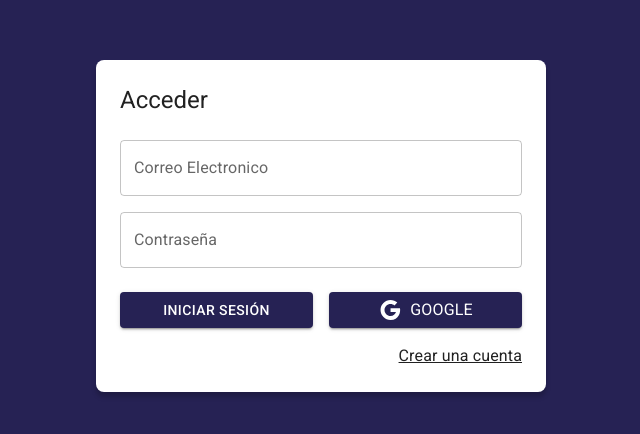
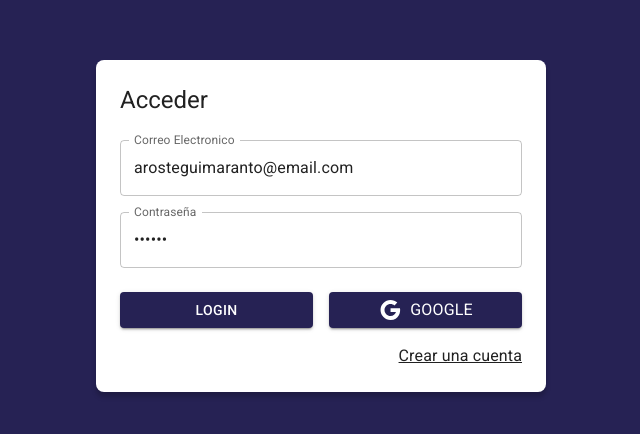
Before and after one commit to arosteguimaranto/Journal-App, a React (Vite) app: page /auth/login in a window 1280 px wide. Shown: the part 174-608 px from the top of the page, without its empty margins (319-959 px from the left). Built offline with nearby package versions, Linux system fonts and the light colour scheme.

Commit message:
Manejo del formulario de login

```diff
--- a/src/auth/pages/LoginPage.jsx
+++ b/src/auth/pages/LoginPage.jsx
@@ -2,19 +2,46 @@
 import { Button, Grid, TextField, Typography, Link } from '@mui/material'
 import { Google } from '@mui/icons-material'
 import { AuthLayout } from '../layout/AuthLayout';
+import { useForm } from '../../hooks';
+import { useDispatch } from 'react-redux'
+import { checkingAuthentication, startGoogleSignIn } from '../../store/auth/thunks';
+
 
 export const LoginPage = () => {
+
+
+  const dispatch = useDispatch();
+  const { email, password, onInputChange } = useForm({
+    email: 'arosteguimaranto@email.com',
+    password: '123456',
+  });
+
+  const onSubmit = (event) => {
+    event.preventDefault();
+
+    console.log({ email, password });
+    dispatch(checkingAuthentication());
+  }
+
+  const onGoogleSignIn = () => {
+    console.log('onGoogleSignIn')
+    dispatch(startGoogleSignIn());
+  }
+
   return (
     <AuthLayout title='Acceder' >
-    <form>
+      <form onSubmit={onSubmit}>
         <Grid container>
           <Grid item xs={12} sx={{ mt: 2 }}>
 
             <TextField
               label="Correo Electronico"
               type="email"
-          placeholder='correo@google.com'
+              placeholder="correo@google.com"
               fullWidth
+              name="email"
+              value={email}
+              onChange={onInputChange}
             />
           </Grid>
 
@@ -24,6 +51,9 @@
               type="password"
               placeholder='password'
               fullWidth
+              name="email"
+              value={password}
+              onChange={onInputChange}
             />
           </Grid>
 
@@ -31,13 +61,17 @@
             container
             spacing={2} sx={{ mb: 2, mt: 1 }}>
             <Grid item xs={12} sm={6}>
-          <Button variant='contained' fullWidth>
-            Iniciar Sesión
+              <Button type="submit" variant='contained' fullWidth>
+                Login
               </Button>
             </Grid>
 
             <Grid item xs={12} sm={6}>
-        <Button variant='contained' fullWidth>
+              <Button
+                variant='contained'
+                fullWidth
+                onClick={onGoogleSignIn}
+              >
                 <Google />
                 <Typography sx={{ ml: 1 }}> Google </Typography>
               </Button>
--- /dev/null
+++ b/src/hooks/index.js
@@ -0,0 +1 @@
+export * from  './useForm';
--- /dev/null
+++ b/src/hooks/useForm.js
@@ -0,0 +1,25 @@
+import { useState } from 'react';
+
+export const useForm = ( initialForm = {} ) => {
+
+    const [ formState, setFormState ] = useState( initialForm );
+
+    const onInputChange = ({ target }) => {
+        const { name, value } = target;
+        setFormState({
+            ...formState,
+            [ name ]: value
+        });
+    }
+
+    const onResetForm = () => {
+        setFormState( initialForm );
+    }
+
+    return {
+        ...formState,
+        formState,
+        onInputChange,
+        onResetForm,
+    }
+}
--- a/src/store/auth/authSlice.js
+++ b/src/store/auth/authSlice.js
@@ -3,7 +3,7 @@
 export const authSlice = createSlice({
     name: 'auth',
     initialState: {
-        status:'checking', // not-autentuicated, autetnticated
+        status:'not-autenticated', // not-autentuicated, autetnticated
         uid: null,
         email: null,
         displayName: null,
@@ -18,7 +18,7 @@
 
         },
         checkingCredentials: (state) => {
-
+            state.status = 'checking';
         }
      },
 });
--- a/src/store/auth/index.js
+++ b/src/store/auth/index.js
@@ -1 +1,2 @@
 export * from './authSlice';
+export * from './thunks';
--- /dev/null
+++ b/src/store/auth/thunks.js
@@ -0,0 +1,15 @@
+import { checkingCredentials } from "./authSlice";
+
+export const checkingAuthentication = (email, password) =>{
+    return async (dispatch) =>{
+
+        dispatch(checkingCredentials());
+
+    }
+}
+
+ export const startGoogleSignIn = () => {
+    return async(dispatch) =>{
+        dispatch(checkingCredentials());
+    }
+ }
```
Lines whose indentation alone changed are shown as unchanged.
